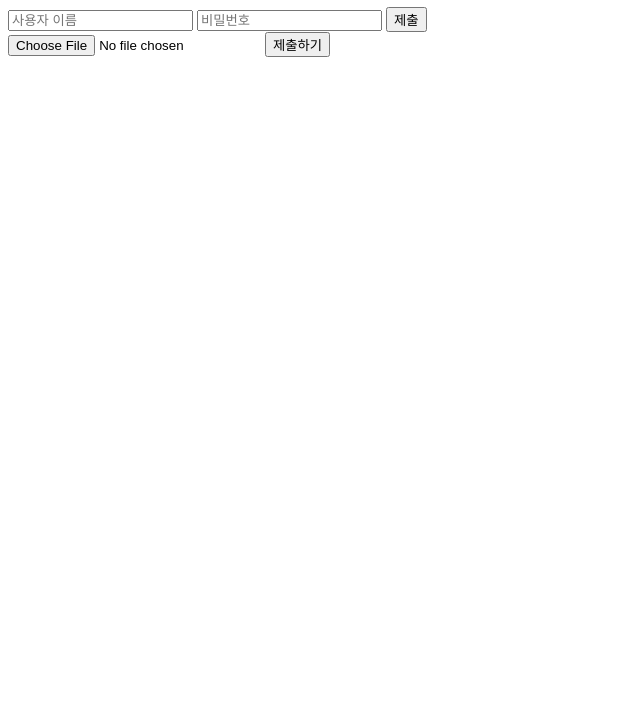
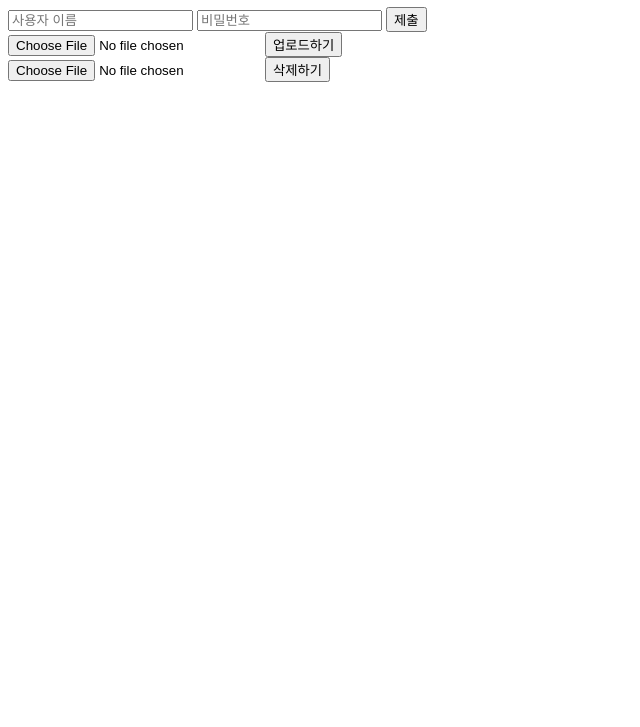
Before and after one commit to koreanddinghwan/nginx-like-webserv-using-kqueue, a plain HTML site: page var/www/index.html in a window 1280 px wide. Shown: the part 73-800 px from the top of the page, without its empty margins (0-640 px from the left). Drawn offline with Linux system fonts and the light colour scheme.

Commit message:
chore: remove comment

```diff
--- a/var/www/index.html
+++ b/var/www/index.html
@@ -8,22 +8,24 @@
   </head>
   <body>
     <h1>hello world!!!</h1>
+
+	<div>
 		<form action="http://localhost:80" method="post">
 		  <!-- 필요한 입력 요소들을 추가하세요 -->
 		  <input type="text" name="username" placeholder="사용자 이름" />
 		  <input type="password" name="password" placeholder="비밀번호" />
 		  <input type="submit" value="제출" />
 		</form>
-    <!-- <form -->
-    <!--   action="http://localhost:80/upload" -->
-    <!--   method="post" -->
-    <!--   enctype="multipart/form-data" -->
-    <!-- > -->
-    <!--   <input type="file" name="fileUpload" /> -->
-    <!--   <input type="submit" value="제출" /> -->
-    <!-- </form> -->
-    <input type="file" id="fileUploadTest" />
-    <button id="fileUploadBtn">제출하기</button>
+	</div>
+
+
+    <input type="file" id="fileUploadTest" name="파일 업로드 테스트" />
+    <button id="fileUploadBtn">업로드하기</button>
+
+	</br>
+
+	<input type="file" id="fileDeleteTest" />
+	<button id="fileDeleteBtn">삭제하기</button>
   </body>
   <script src="test.js"></script>
 </html>
```
Lines whose indentation alone changed are shown as unchanged.
